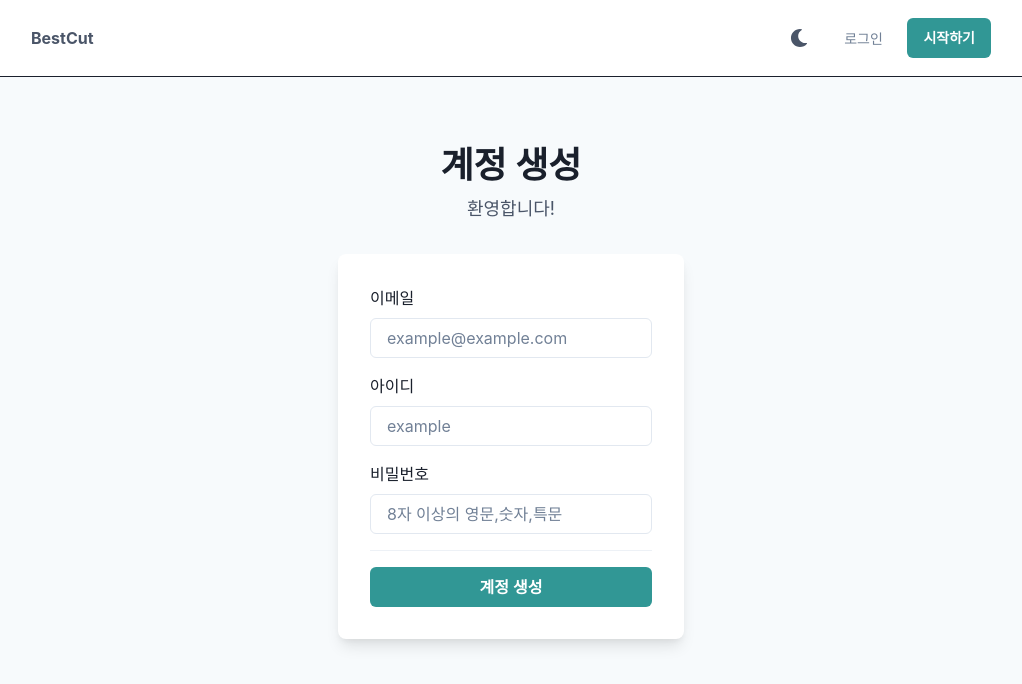
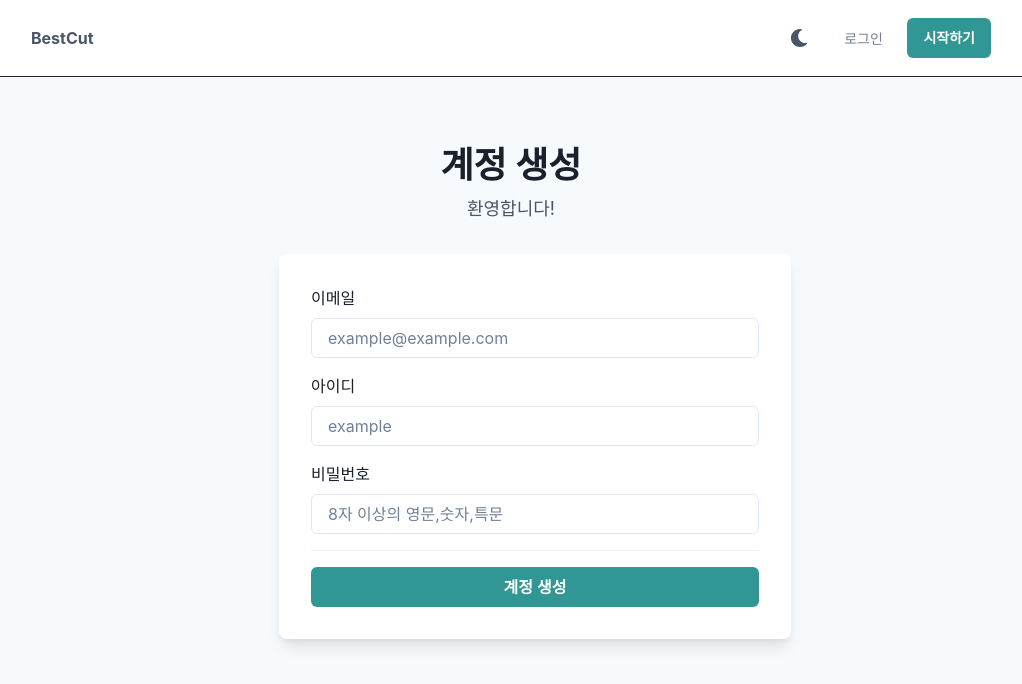
Before and after one commit to kmww/MovieScene, a React (Create React App) app in the folder project/front/: page /signup in a window 1280 px wide. Shown: the top 684 px of the page, without its empty margins (129-1151 px from the left). Built offline with nearby package versions, Linux system fonts and the light colour scheme.

Commit message:
refactor: 회원가입 form 크기 설정

```diff
--- a/project/front/src/components/auth/SignUpForm.tsx
+++ b/project/front/src/components/auth/SignUpForm.tsx
@@ -108,6 +108,7 @@ const SignUpForm = (): ReactElement => {
         rounded="lg"
         bg={useColorModeValue('white', 'gray.700')}
         boxShadow="lg"
+        minW="lg"
         p={8}
       >
         <SignUpRealForm />
```
